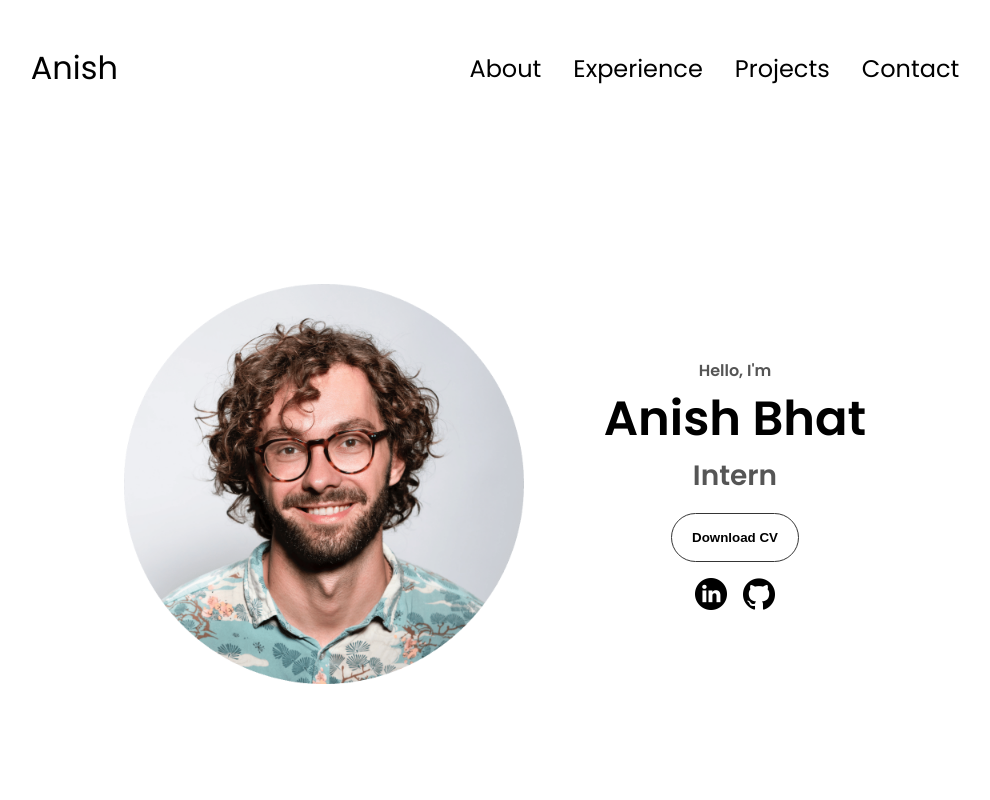
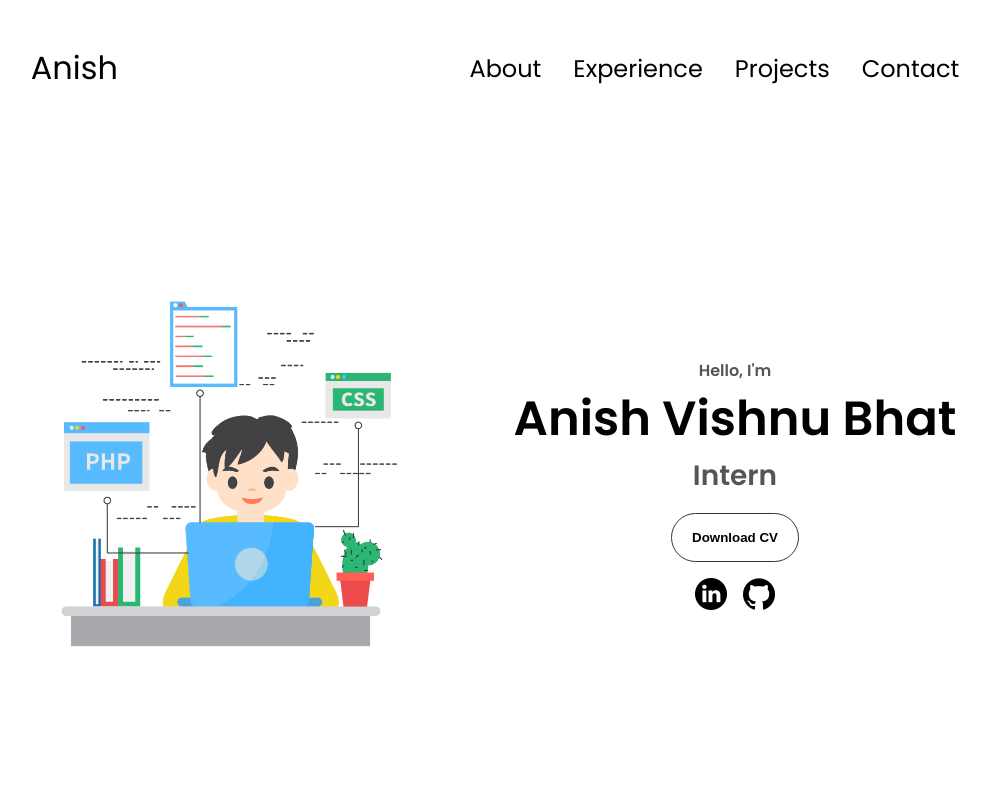
Before and after one commit to AnishBhat143/webdevelopmentinternship, a plain HTML site: page index.html in a window 1280 px wide. Shown: the top 800 px of the page, without its empty margins (145-1135 px from the left). Drawn offline with Linux system fonts and the light colour scheme.

Commit message:
WEBINTERN

```diff
--- a/index.html
+++ b/index.html
@@ -37,11 +37,11 @@
     </nav>
     <section id="profile">
       <div class="section__pic-container">
-        <img src="/assets/profile-pic - Copy.png" alt="Coder profile picture" />
+        <img src="/assets/propic.png" alt="Coder profile picture" />
       </div>
       <div class="section__text">
         <p class="section__text__p1">Hello, I'm</p>
-        <h1 class="title">Anish Bhat</h1>
+        <h1 class="title">Anish Vishnu Bhat</h1>
         <p class="section__text__p2">Intern</p>
         <div class="btn-container">
           <button
@@ -101,7 +101,7 @@
 </section>
 <section id="experience">
   <p class="section__text__p1">Explore My</p>
-  <h1 class="title">Skills</h1>
+  <h1 class="title">Experience</h1>
   <div class="experience-details-container">
     <div class="about-containers">
       <div class="details-container">
```
Also changed, not shown: assets/propic.png (added).
